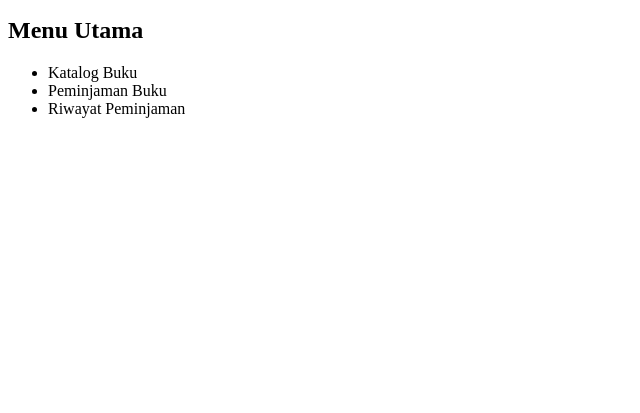
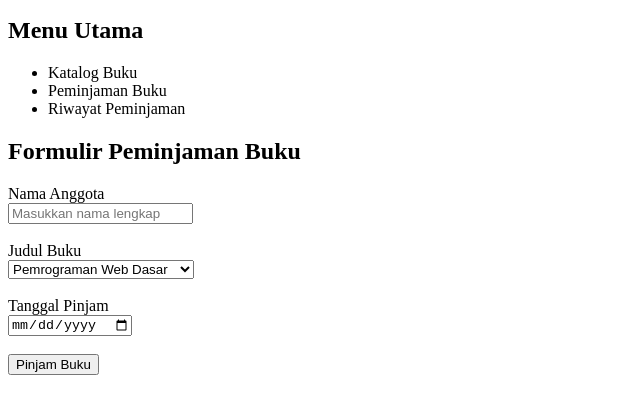
Before and after one commit to RizkyFatturachman/perpustakaan-mini, a plain HTML site: page index.html in a window 1280 px wide. Shown: the part 101-514 px from the top of the page, without its empty margins (0-640 px from the left). Drawn offline with Linux system fonts and the light colour scheme.

Commit message:
feat: tambah formulir peminjaman buku

```diff
--- a/index.html
+++ b/index.html
@@ -15,5 +15,25 @@
     <li>Peminjaman Buku</li>
     <li>Riwayat Peminjaman</li>
   </ul>
+  <h2>Formulir Peminjaman Buku</h2>
+  <form>
+    <label>Nama Anggota</label><br>
+    <input type="text" placeholder="Masukkan nama lengkap">
+    <br><br>
+
+    <label>Judul Buku</label><br>
+    <select>
+      <option>Pemrograman Web Dasar</option>
+      <option>Basis Data untuk Pemula</option>
+      <option>Rekayasa Perangkat Lunak</option>
+    </select>
+    <br><br>
+
+    <label>Tanggal Pinjam</label><br>
+    <input type="date">
+    <br><br>
+
+    <button type="button">Pinjam Buku</button>
+  </form>
 </body>
 </html>
```
